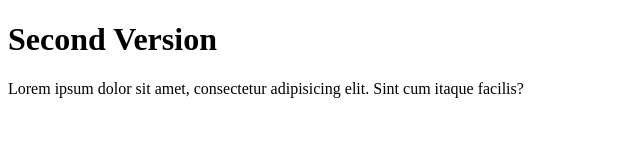
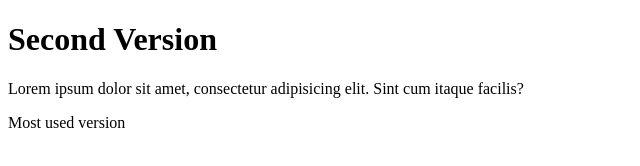
Before and after one commit to Ali-khursheed/My-repo, a plain HTML site: page index.html in a window 1280 px wide. Shown: the whole page, without its empty margins (0-640 px from the left). Drawn offline with Linux system fonts and the light colour scheme.

Commit message:
Used Version

```diff
--- a/index.html
+++ b/index.html
@@ -11,5 +11,6 @@
 			Lorem ipsum dolor sit amet, consectetur adipisicing elit. Sint cum itaque
 			facilis?
 		</p>
+		<p>Most used version</p>
 	</body>
 </html>
```
